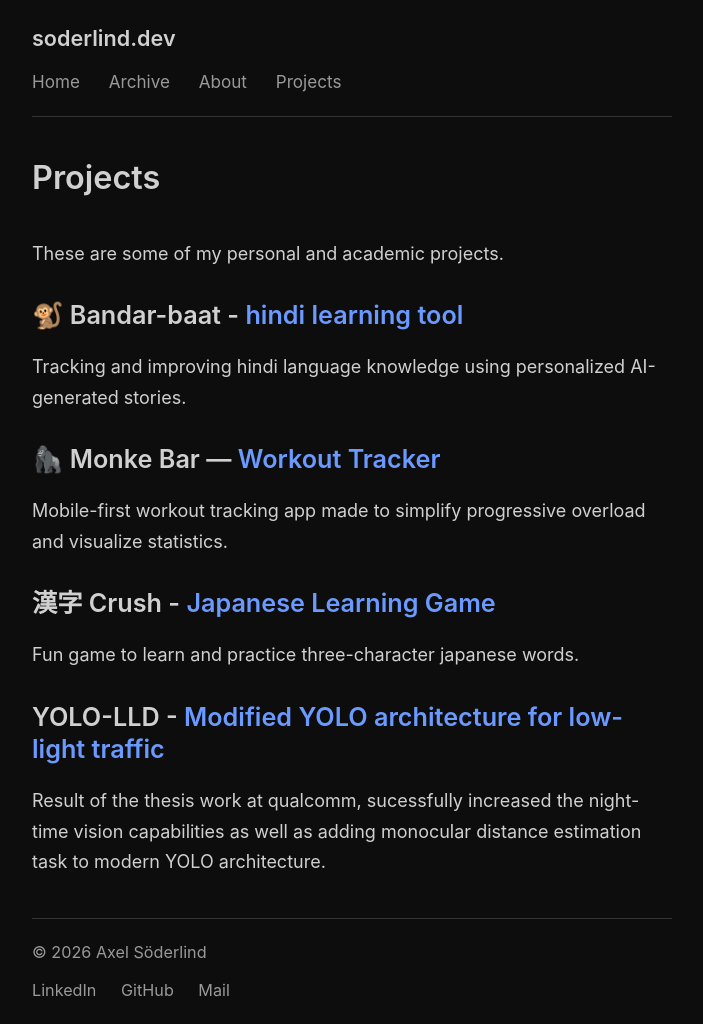
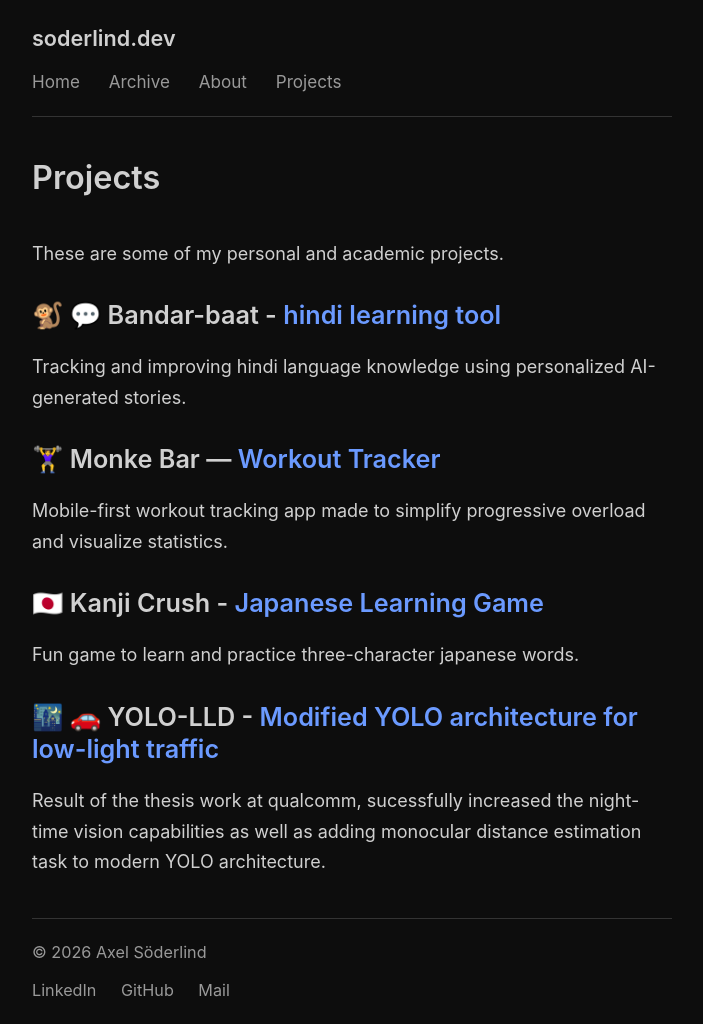
Before and after one commit to asoderlind/asoderlind.github.io, a Jekyll site: the page built from _pages/projects.md, in a window 1280 px wide. Shown: the whole page, without its empty margins (288-991 px from the left). Built offline with Jekyll 4.4.1, drawn with Linux system fonts in a browser that asks for light colours.

Commit message:
Update project titles with appropriate emojis for better visual appeal

```diff
--- a/_pages/projects.md
+++ b/_pages/projects.md
@@ -6,18 +6,18 @@ permalink: /projects/
 
 These are some of my personal and academic projects.
 
-## 🐒 Bandar-baat - [hindi learning tool](https://github.com/asoderlind/bandar-baat)
+## 🐒 💬 Bandar-baat - [hindi learning tool](https://github.com/asoderlind/bandar-baat)
 
 Tracking and improving hindi language knowledge using personalized AI-generated stories.
 
-## 🦍 Monke Bar — [Workout Tracker](https://github.com/asoderlind/monkebar/tree/master)
+## 🏋️‍♀️ Monke Bar — [Workout Tracker](https://github.com/asoderlind/monkebar/tree/master)
 
 Mobile-first workout tracking app made to simplify progressive overload and visualize statistics.
 
-## 漢字 Crush - [Japanese Learning Game](https://github.com/asoderlind/kanji-crush)
+## 🇯🇵 Kanji Crush - [Japanese Learning Game](https://github.com/asoderlind/kanji-crush)
 
 Fun game to learn and practice three-character japanese words.
 
-## YOLO-LLD - [Modified YOLO architecture for low-light traffic](https://github.com/asoderlind/YOLO-LLD/tree/main)
+## 🌃 🚗 YOLO-LLD - [Modified YOLO architecture for low-light traffic](https://github.com/asoderlind/YOLO-LLD/tree/main)
 
 Result of the thesis work at qualcomm, sucessfully increased the night-time vision capabilities as well as adding monocular distance estimation task to modern YOLO architecture.
```
